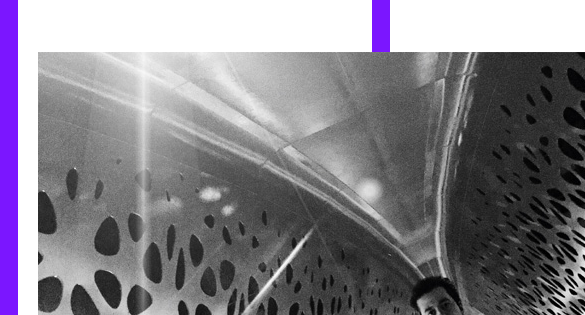
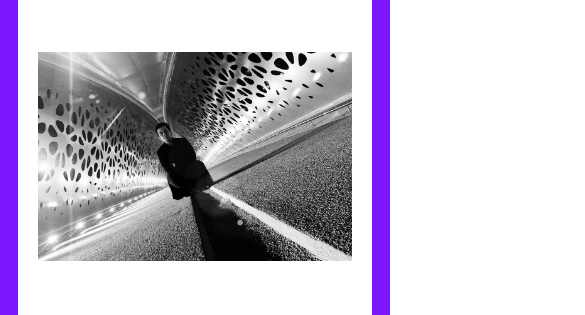
Before and after one commit to mebibite/mebibite.github.io, a plain HTML site: page whoami/index.html in a window 390 px wide. Shown: the part 218-533 px from the top of the page, 585 px wide, since content can reach past the window. Drawn offline with Linux system fonts and the light colour scheme.

Commit message:
Fixed overflowing image in 'whoami' page on mobile

```diff
--- a/whoami/index.html
+++ b/whoami/index.html
@@ -18,7 +18,7 @@
     <meta property="og:title" content="Tomas Beaujean"/>
     <meta property="og:type" content="website"/>
     <meta property="og:url" content="/whoami/"/>
-
+    <meta property="og:image" content="/images/whoami/mebibite.jpg"/>
 
     <meta name="twitter:card" content="summary"/>
     <meta name="twitter:site" content="@mebibite"/>
@@ -106,7 +106,9 @@
     <h1>Tomas Beaujean<span class="dot">.</span></h1>
 
   </div>
-  <p><img src="/images/whoami/mebibite.jpg" alt=""></p>
+  <div class="intro">
+  <img alt="mebibite" src="/images/whoami/mebibite.jpg" />
+</div>
 <p>A.k.a. <strong>mebibite</strong> or <strong>MiB</strong>, my journey under this moniker began more than 20 years ago when I joined <a href="https://cultdeadcow.com" target="_blank">Cult of the Dead Cow</a>’s <a href="https://cultdeadcow.com/hacktivismo/" target="_blank">Hacktivismo</a> and <a href="https://cultdeadcow.com/nsf/" target="_blank">Ninja Strike Force</a>. During this period, I contributed to high-profile circumvention technology projects and supported social purpose and human rights groups in protecting activists and journalists operating under oppressive regimes.</p>
 <p>Today, my professional focus encompasses automating attack surface and vulnerability management, application security, penetration testing, and security leadership. I am driven by a deep technical curiosity and a commitment to addressing the root causes of security issues, not just identifying them.</p>
 <p>Beyond security, I am passionate about producing electronic music, writing books, exploring art in its many forms, productivity, and building robots with my son.</p>
```
